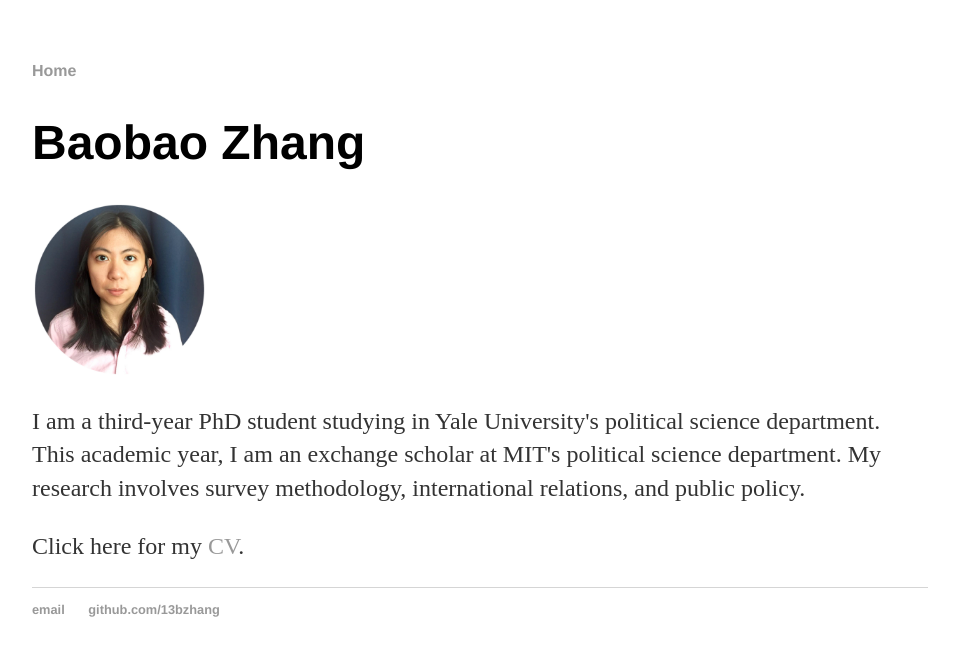
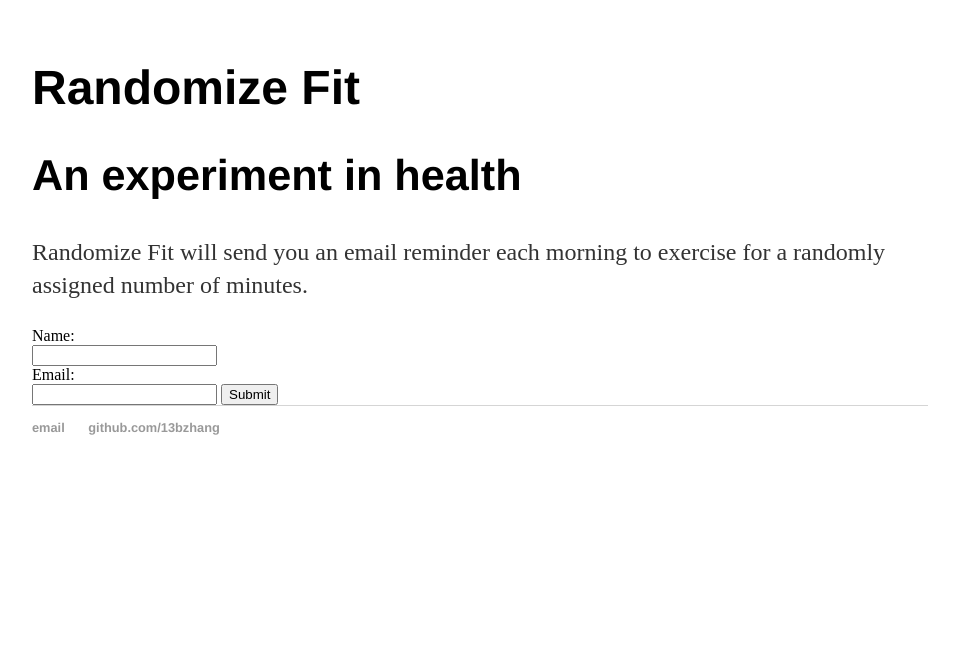
Before and after one commit to 13bzhang/randomize_fit, a Jekyll site: the page built from index.html, in a window 1280 px wide. Shown: the top 656 px of the page, without its empty margins (160-1119 px from the left). Built offline with Jekyll 4.4.1, drawn with Linux system fonts in a browser that asks for light colours; nearby versions of some CDN libraries; library files that are not in the unit come from our copies.

Commit message:
redirect css

```diff
--- a/_layouts/default.html
+++ b/_layouts/default.html
@@ -3,16 +3,13 @@
   <head>
     <title>{{ page.title }}</title>
 
-    <link rel="stylesheet" type="text/css" href="/css/main.css">
+    <link rel="stylesheet" type="text/css" href="http://13bzhang.github.io/randomize_fit/css/main.css">
 
   </head>
 
 
   <body>
     <nav>
-<ul>
-<li><a href="/">Home</a></li>
-</ul>
     </nav>
 <div class="container">
 
--- a/index.html
+++ b/index.html
@@ -1,14 +1,35 @@
 ---
 layout: default
-title: Baobao Zhang
+title: Randomize Fit
 ---
 
 		<div class="blurb">
-			<h1>Baobao Zhang</h1>
+			<h1>Randomize Fit</h1>
+			<h2>An experiment in health</h2>
 
-			<img src="documents/baobao_c2.jpg" alt="Baobao Zhang" style="width:175px;height:175px;">
 
-			<p>I am a third-year PhD student studying in Yale University's political science department. This academic year, I am an exchange scholar at MIT's political science department. My research involves survey methodology, international relations, and public policy.</p>
 
-			<p>Click here for my <a href="documents/zhang_baobao_cv.pdf">CV</a>.</p>
+			<p>Randomize Fit will send you an email reminder each morning to exercise for a randomly assigned number of minutes.</p>
+
+
+
+<form name="gform" id="gform" enctype="text/plain" action="https://docs.google.com/forms/d/1U9skEVyk9cY1oukZaKqPamSQq-ckH3Mj2jPlN1cQ0ak/formResponse" target="hidden_iframe" onsubmit="submitted=true;">
+  Name:<br>
+  <input type="text" name="entry.1794218122" id="entry.1794218122"><br>
+  Email:<br>
+  <input type="text" name="entry.136463686" id="entry.136463686">
+  <input type="submit" value="Submit">
+</form>
+
+<iframe name="hidden_iframe" id="hidden_iframe" style="display:none;" onload="if(submitted) {}"></iframe>
+
+<script src="assets/js/jquery.min.js"></script>
+<script type="text/javascript">var submitted=false;</script>
+<script type="text/javascript">
+$('#gform').on('submit', function(e) {
+  $('#gform *').fadeOut(2000);
+  $('#gform').prepend("Let's get fit!");
+  });
+</script>
+
 		</div>
```
Also changed, not shown: documents/baobao_c2.jpg (deleted), 1 other file.
